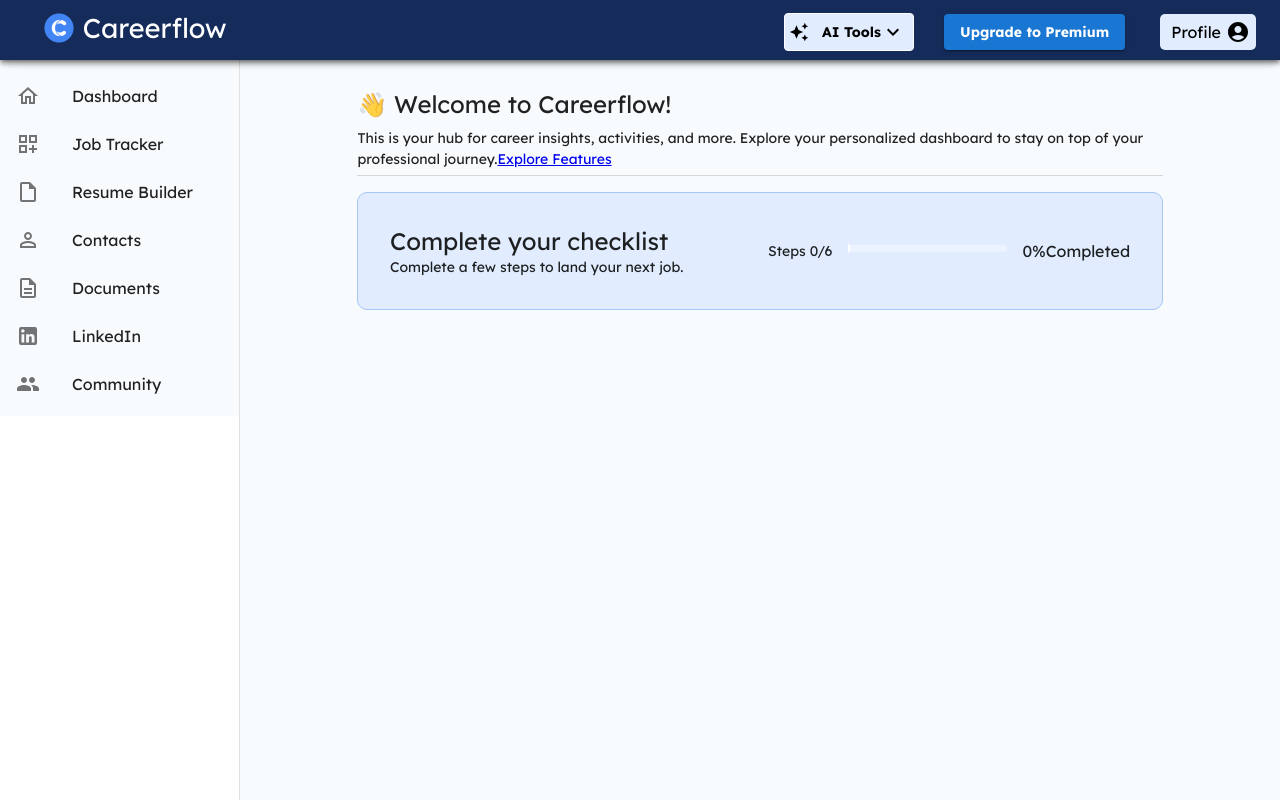
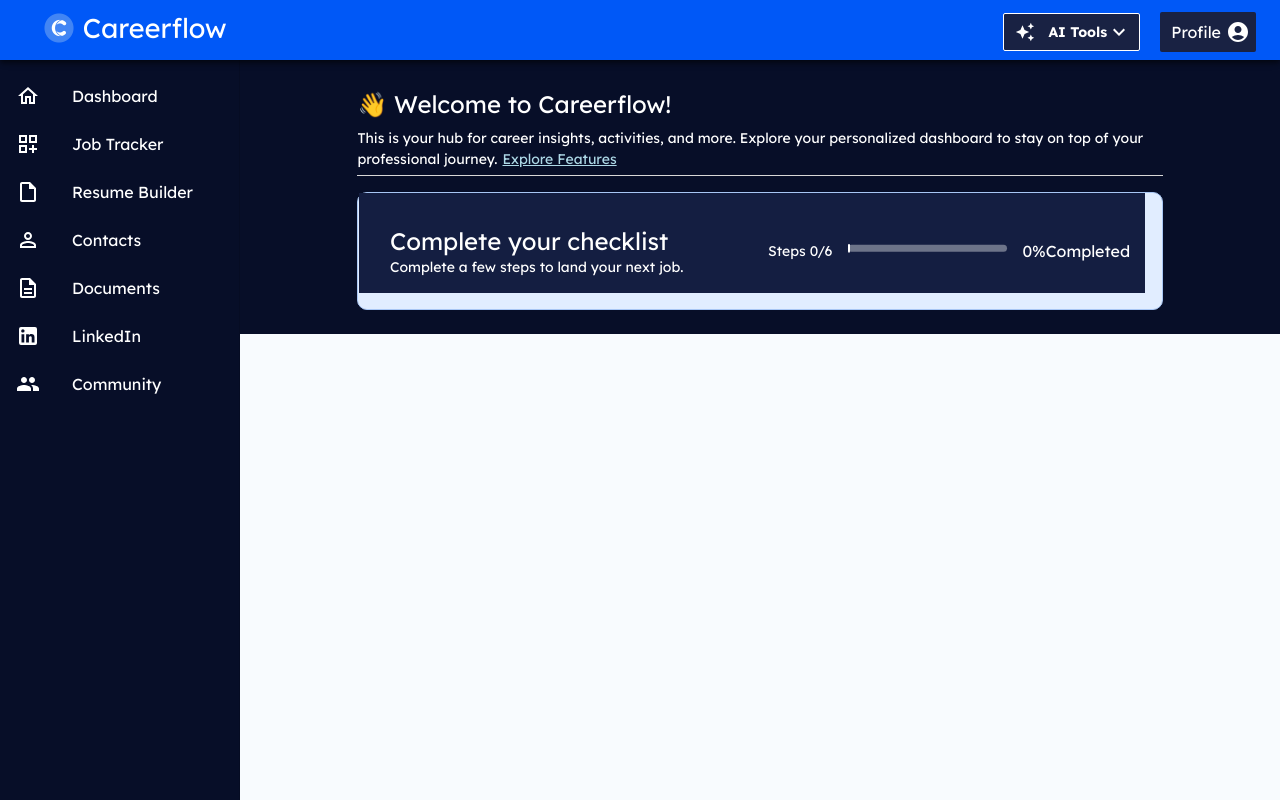
Before and after one commit to ankit8652/1stop.in, a React (Create React App) app: page / in a window 1280 px wide. Built offline with nearby package versions, Linux system fonts and the light colour scheme.

Commit message:
theme work stated

```diff
--- a/src/components/Dashboard.js
+++ b/src/components/Dashboard.js
@@ -14,6 +14,7 @@
   CardContent,
   CardMedia,
   Grid,
+  colors,
 } from "@mui/material";
 import aiResumeBuilderImage from "../images/aiResumeBuilder.a1134912b7df1342a289.png";
 import linkedinOptimizationImage from "../images/linkedinOptimization.d3b5e62759d7c877b06b.svg";
@@ -76,9 +77,10 @@
             journey.
             <Link
               variant="contained"
-              sx={{
-                textDecoration: "none",
+              style={{
+                color: "lightblue",
                 marginLeft: "5px",
+                textDecoration: "underline",
               }}
               onClick={handleModalOpen}
             >
@@ -150,6 +152,7 @@
                     targeted jobs.
                   </Typography>
                   <Button
+                    color="inherit"
                     onClick={() => handleMenuItemClick("/resume-builder")}
                   >
                     Get Started
@@ -174,6 +177,7 @@
                     star profile.
                   </Typography>
                   <Button
+                    color="inherit"
                     onClick={() =>
                       handleMenuItemClick("/linkedin-about-section-generator")
                     }
@@ -199,83 +203,16 @@
                     Get customized AI Cover letter for each job description
                     highlighting your profile.
                   </Typography>
-                  <Button onClick={() => handleMenuItemClick("/cover-letter")}>
-                    Get Started
-                  </Button>
-                </CardContent>
-              </Card>
-            </Grid>
-            <Grid item xs={4}>
-              <Card>
-                <CardMedia
-                  component="img"
-                  height="140"
-                  image={jobTrackerImage}
-                  alt="Job Tracker"
-                />
-                <CardContent>
-                  <Typography gutterBottom variant="h6" component="div">
-                    Job Tracker
-                  </Typography>
-                  <Typography variant="body2" color="text.secondary">
-                    Track your job search journey to stay organized about your
-                    job search.
-                  </Typography>
-                  <Button onClick={() => handleMenuItemClick("/job-tracker")}>
-                    Get Started
-                  </Button>
-                </CardContent>
-              </Card>
-            </Grid>
-            <Grid item xs={4}>
-              <Card>
-                <CardMedia
-                  component="img"
-                  height="140"
-                  image={headlineGeneratorImage}
-                  alt="Headline Generator"
-                />
-                <CardContent>
-                  <Typography gutterBottom variant="h6" component="div">
-                    Headline Generator
-                  </Typography>
-                  <Typography variant="body2" color="text.secondary">
-                    Create an intriguing and optimized headline using AI.
-                  </Typography>
                   <Button
-                    onClick={() =>
-                      handleMenuItemClick("/linkedin-headline-generator")
-                    }
+                    color="inherit"
+                    onClick={() => handleMenuItemClick("/cover-letter")}
                   >
                     Get Started
                   </Button>
                 </CardContent>
               </Card>
             </Grid>
-            <Grid item xs={4}>
-              <Card>
-                <CardMedia
-                  component="img"
-                  height="140"
-                  image={whosHiringImage}
-                  alt="Who's Hiring"
-                />
-                <CardContent>
-                  <Typography gutterBottom variant="h6" component="div">
-                    Who's Hiring
-                  </Typography>
-                  <Typography variant="body2" color="text.secondary">
-                    Search for who's hiring for your dream job and be able to
-                    reach out to them.
-                  </Typography>
-                  <Button
-                    onClick={() => handleMenuItemClick("/find-recruiters")}
-                  >
-                    Get Started
-                  </Button>
-                </CardContent>
-              </Card>
-            </Grid>
+            {/* Add other grid items similarly */}
           </Grid>
         </Box>
       </Modal>
--- a/src/components/DashboardChecklist.js
+++ b/src/components/DashboardChecklist.js
@@ -60,14 +60,14 @@
   };
 
   return (
-    <div>
+    <div style={{ backgroundColor: "#141e41" }}>
       <Grid
         container
         direction="row"
         justifyContent="space-between"
         alignItems="center"
         spacing={2}
-        sx={{ padding: "2%" }}
+        sx={{ padding: "2%", backgroundColor: "#141e41" }}
         onClick={toggleChecklist}
       >
         <Grid item xs={12} sm={6}>
--- a/src/components/Layout.js
+++ b/src/components/Layout.js
@@ -36,11 +36,16 @@
 export default function Layout() {
   return (
     <BrowserRouter>
-      <Box sx={{ display: "flex" }}>
+      <Box
+        sx={{ display: "flex", backgroundColor: "#070e28", color: "#ffffff" }}
+      >
         <CssBaseline />
         <AppBar
           position="fixed"
-          sx={{ zIndex: (theme) => theme.zIndex.drawer + 1 }}
+          sx={{
+            zIndex: (theme) => theme.zIndex.drawer + 1,
+            backgroundColor: "#070e28",
+          }}
         >
           <Navbar />
         </AppBar>
@@ -52,11 +57,13 @@
             [`& .MuiDrawer-paper`]: {
               width: drawerWidth,
               boxSizing: "border-box",
+              backgroundColor: "#070e28",
+              color: "#ffffff",
             },
           }}
         >
           <Toolbar />
-          <Box sx={{ overflow: "auto", backgroundColor: "#F8FBFE" }}>
+          <Box sx={{ overflow: "auto" }}>
             <List>
               {[
                 { text: "Dashboard", icon: <HomeOutlinedIcon />, path: "/" },
@@ -97,10 +104,12 @@
                           transition: "color 0.3s ease",
                         },
                     }}
-                    component={Link} // Use Link instead of anchor tag
-                    to={item.path} // Specify the destination path
+                    component={Link}
+                    to={item.path}
                   >
-                    <ListItemIcon>{item.icon}</ListItemIcon>
+                    <ListItemIcon sx={{ color: "#ffffff" }}>
+                      {item.icon}
+                    </ListItemIcon>
                     <ListItemText primary={item.text} />
                   </ListItemButton>
                 </ListItem>
--- a/src/components/Navbar.js
+++ b/src/components/Navbar.js
@@ -85,7 +85,7 @@
   return (
     <AppBar
       position="static"
-      style={{ backgroundColor: "#152C5B", height: 60 }}
+      style={{ backgroundColor: "#0058F7", height: 60 }}
     >
       <Toolbar>
         <Typography variant="h6" component="div" style={{ flexGrow: 1 }}>
@@ -100,9 +100,11 @@
           startIcon={<AutoAwesomeIcon style={{ marginRight: 5 }} />}
           onClick={handleMenuOpen}
           style={{
-            color: "#000",
-            backgroundColor: "#E1EDFF",
-            border: "1px solid #FFF",
+            color: "#ffffff",
+            backgroundColor: "#192243",
+            border: "1px solid #ffffff",
+            borderRadius: "2px",
+            paddingLeft: "15px",
             fontWeight: "bold",
             textTransform: "none",
             minWidth: 0,
@@ -209,7 +211,7 @@
           </MenuItem>
           {/* Add other menu items similarly */}
         </Menu>
-        <Button
+        {/* <Button
           variant="contained"
           style={{
             fontWeight: "bold",
@@ -221,7 +223,7 @@
           onClick={handleOpen}
         >
           Upgrade to Premium
-        </Button>
+        </Button> */}
 
         <Modal
           open={open}
@@ -429,7 +431,7 @@
                           width: "100%",
                         }}
                       >
-                        Unloack Premium Features
+                        Unlock Premium Features
                       </Button>
                     </Container>
                     <Typography variant="body2">
@@ -447,20 +449,25 @@
         <IconButton
           style={{
             backgroundColor: "#E1EDFF",
-            color: "#000",
+            color: "#ffffff",
             "&:hover": { backgroundColor: "#E1EDFF" },
             fontWeight: "bold",
+            // border: "1px solid #ffffff",
             textTransform: "none",
-            minWidth: 0,
+            height: "40px",
             padding: "6px", // Adjust padding
-            borderRadius: "5px", // Add border radius
-            marginLeft: "5px",
+            borderRadius: "2px", // Add border radius
+            marginLeft: "20px",
+            backgroundColor: "#192243",
           }}
           onClick={handleProfileMenuOpen}
         >
           <Typography
             variant="body1"
-            style={{ marginLeft: "5px", paddingRight: "5px" }}
+            style={{
+              marginLeft: "5px",
+              paddingRight: "5px",
+            }}
           >
             Profile
           </Typography>
--- a/src/index.css
+++ b/src/index.css
@@ -1,15 +1,23 @@
 /* Import the Lexend font if not already imported */
 @import url('https://fonts.googleapis.com/css2?family=Lexend+Deca:wght@100..900&display=swap');
 
+
+:root {
+  --backgroundColor: #070E28;
+  --buttonColor: #192243;
+  --navbarColor: #0058F7;
+  --divColor: #192645;
+}
+
 body {
   margin: 0;
+  background-color: var(--backgroundColor);
   font-family: "Lexend Deca", sans-serif;
   -webkit-font-smoothing: antialiased;
   -moz-osx-font-smoothing: grayscale;
-  background-color: #F8FBFE;
 }
 
 code {
+  background-color: var(--backgroundColor);
   font-family: "Lexend Deca", sans-serif;
-  background-color: #F8FBFE;
 }
```
